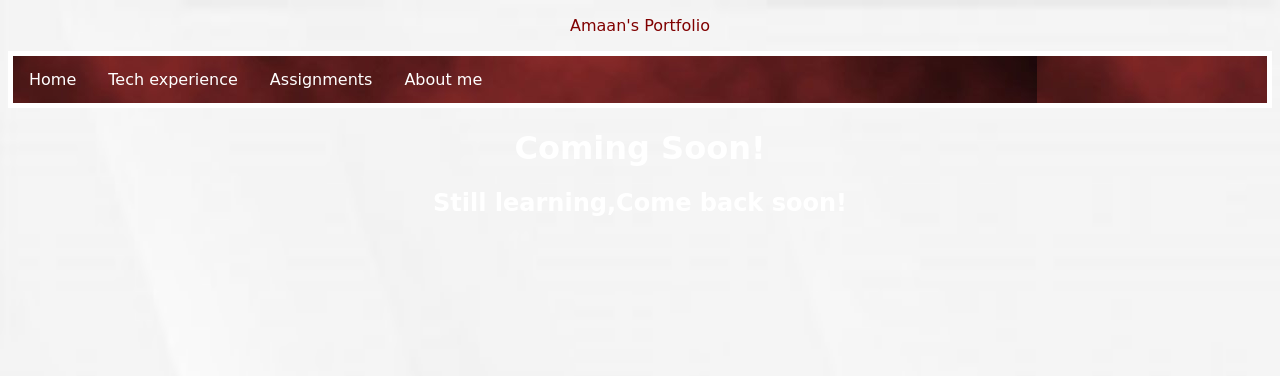
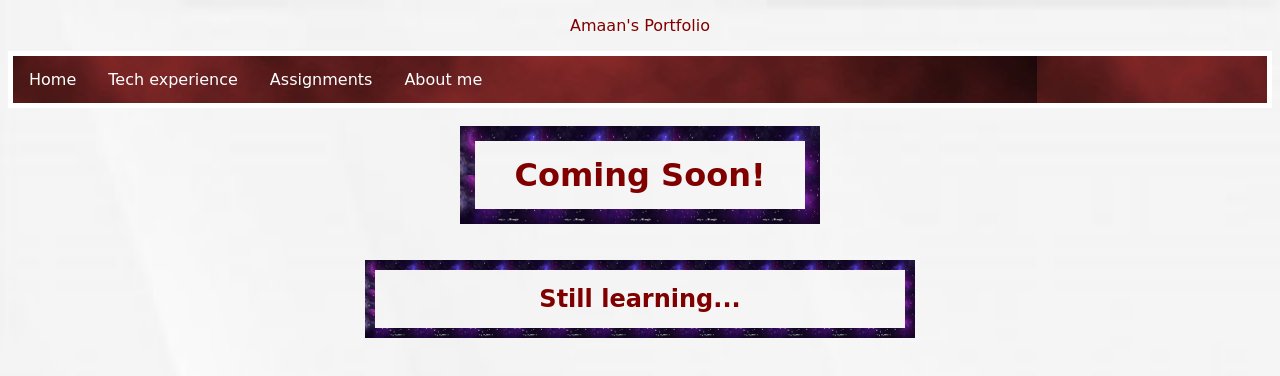
Before and after one commit to amaan-imran/portfolio, a plain HTML site: page pages/Assignments.html in a window 1280 px wide. Drawn offline with Linux system fonts and the light colour scheme; a web font is replaced by a local one.

Commit message:
Update Assignments.html

```diff
--- a/pages/Assignments.html
+++ b/pages/Assignments.html
@@ -9,6 +9,7 @@
     <link rel="stylesheet" href="../styles/main.css">
 </head>
 <body>
+
     <p id="assignment-header" style="text-align:center;"> Amaan's Portfolio</p>
     <ul>
         <li><a class="active" href="../index.html">Home</a></li>
@@ -16,7 +17,10 @@
         <li><a href="Assigments.html">Assignments</a></li>
         <li><a href="About-me.html">About me</a></li>
       </ul>
-      <h1 style="text-align: center;">Coming Soon!</h1>
-      <h2 style="text-align: center;">Still learning,Come back soon!</h2>
+      <br>
+      <h1 id="as1" style="text-align: center;">Coming Soon!</h1>
+      <br>
+      <br>
+      <h2 id="as2" style="text-align: center;">Still learning...</h2>
 </body>
 </html>
```
